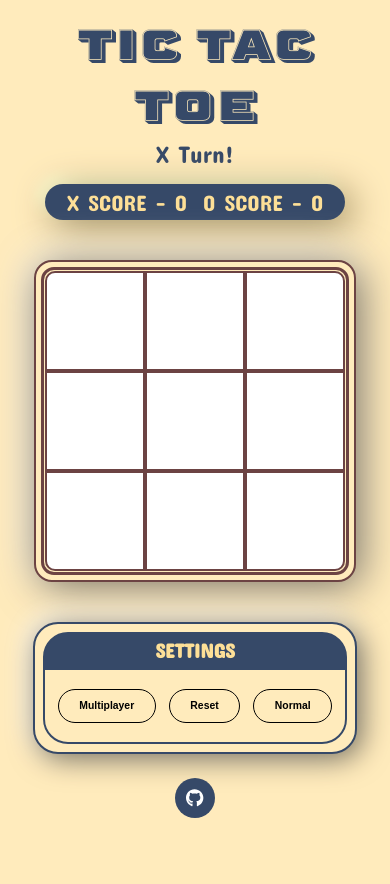
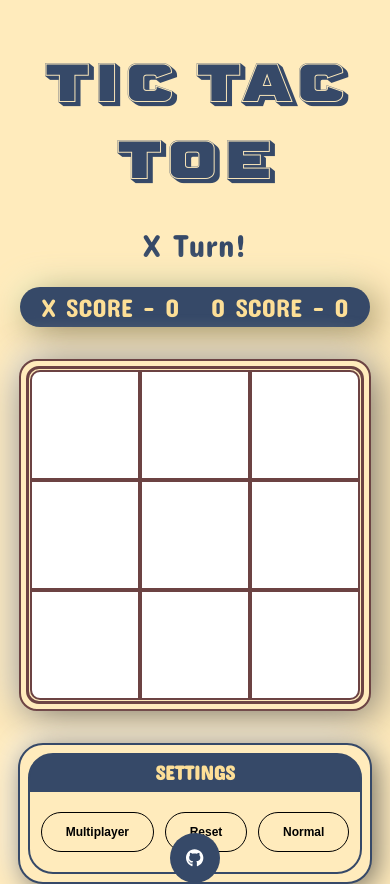
Before and after one commit to dzikriemursyid/tic-tac-toe, a React (Vite) app: page / in a window 390 px wide. Before the commit the page ends 860 px from the top, so only its background shows below. Built offline with nearby package versions, Linux system fonts and the light colour scheme; a web font is replaced by a local one.

Commit message:
Fix: Add media query to adjust the screen in mobile view

```diff
--- a/src/App.css
+++ b/src/App.css
@@ -3,34 +3,36 @@
   flex-direction: column;
   align-items: center;
   width: 98vw;
-  min-height: 635px;
+  height: 70vh;
 }
 
 .status {
   font-family: "Concert One", sans-serif;
   color: #364968;
-  font-size: 1.5rem;
-  margin-bottom: 1rem;
+  font-size: 2rem;
+  margin-bottom: 1.5rem;
 }
+
 .hidden {
   display: none;
 }
+
 .scoreboard {
   flex-shrink: 0;
   display: flex;
   justify-content: center;
   align-items: center;
-  width: 300px;
-  height: 2rlh;
+  width: 350px;
+  height: 40px;
   font-family: "Concert One", sans-serif;
   color: #fddf97;
   background-color: #364968;
-  font-size: 1.4rem;
+  font-size: 1.6rem;
   border-radius: 25px;
-  box-shadow: 7px 7px 37px #98865b, -7px -7px 15px #ffffd3;
+  box-shadow: 7px 7px 37px #98865b, -7px -7px 30px #ffffd3;
 }
 .scoreboard span {
-  margin: 0 0.5rem;
+  margin: 0 1rem;
 }
 
 .square-container-border {
@@ -38,14 +40,14 @@
   border: 2px solid #6c4343;
   border-radius: 18px;
   background: #ffebbc;
-  box-shadow: 5px 5px 42px #786e58, -5px -5px 42px #ffffff;
-  margin: 2.5rem;
+  box-shadow: 5px 5px 42px #786e58, -5px -5px 35px #ffffff;
+  margin: 2rem;
 }
 .square-container {
   padding: 1px;
   border: 3px solid #6c4343;
   border-radius: 13px;
-  width: 300px;
+  width: 330px;
   display: flex;
   flex-wrap: wrap;
   -webkit-border-radius: 13px;
@@ -58,14 +60,14 @@
   font-weight: 400;
   font-style: normal;
   border: 2px solid #6c4343;
-  width: 100px;
-  height: 100px;
+  width: 110px;
+  height: 110px;
   display: flex;
   justify-content: center;
   align-items: center;
   box-sizing: border-box;
   background-color: white;
-  font-size: 45px;
+  font-size: 4rem;
   font-weight: bold;
   cursor: pointer;
   transition: 0.5s;
@@ -107,7 +109,7 @@
   border: 2px solid #364968;
   border-radius: 25px;
   background: #ffebbc;
-  box-shadow: 5px 5px 29px #756c56, -5px -5px 29px #ffffff;
+  box-shadow: 5px 5px 29px #756c56, -5px -5px 35px #ffffff;
 }
 .settings-title {
   display: flex;
@@ -116,8 +118,8 @@
   background-color: #364968;
   border: 2px solid #364968;
   color: #fddf97;
-  width: 300px;
-  height: 1.8rlh;
+  width: 330px;
+  height: 33px;
   font-family: "Concert One", sans-serif;
   font-weight: 400;
   font-style: normal;
@@ -132,8 +134,8 @@
   display: flex;
   justify-content: space-evenly;
   align-items: center;
-  width: 300px;
-  height: 4rlh;
+  width: 330px;
+  height: 80px;
   border: 2px solid #364968;
   border-radius: 0px 0px 25px 25px;
   -webkit-border-radius: 0px 0px 25px 25px;
@@ -146,7 +148,7 @@
   background-color: #ffebbc;
   color: black;
   border-radius: 10em;
-  font-size: 0.65rem;
+  font-size: 0.75rem;
   font-weight: 600;
   padding: 1em 2em;
   cursor: pointer;
@@ -164,3 +166,51 @@
   transform: translateY(2px) translateX(1px);
   box-shadow: 0 0 0 0 black;
 }
+
+@media screen and (max-width: 480px) and (max-height: 800px) {
+  .board-game {
+    height: 77vh;
+  }
+  .status {
+    font-size: 1.8rem;
+    margin-bottom: 1.5rem;
+  }
+  .scoreboard {
+    width: 280px;
+    height: 30px;
+    font-size: 1.2rem;
+    box-shadow: 7px 7px 37px #98865b, -7px -7px 18px #ffffd3;
+  }
+  .square-container-border {
+    margin: 1.8rem;
+    box-shadow: 5px 5px 42px #786e58, -5px -5px 18px #ffffff;
+  }
+  .square-container {
+    width: 240px;
+  }
+  .square {
+    width: 80px;
+    height: 80px;
+    font-size: 3rem;
+  }
+  .settings {
+    border-radius: 28px;
+    box-shadow: 5px 5px 29px #756c56, -5px -5px 18px #ffffff;
+    -webkit-border-radius: 28px;
+    -moz-border-radius: 28px;
+    -ms-border-radius: 28px;
+    -o-border-radius: 28px;
+  }
+  .settings-title {
+    width: 280px;
+    height: 25px;
+    font-size: 15px;
+  }
+  .settings-btn-container {
+    width: 280px;
+    height: 60px;
+  }
+  .setting-btn {
+    font-size: 0.65rem;
+  }
+}
--- a/src/Icon.css
+++ b/src/Icon.css
@@ -1,10 +1,10 @@
 .Btn {
-  margin: 0.2rem;
+  margin-top: 1rem;
   font-size: 0.8rem;
   border: none;
   border-radius: 50%;
-  width: 40px;
-  height: 40px;
+  width: 50px;
+  height: 50px;
   display: flex;
   align-items: center;
   justify-content: center;
@@ -33,7 +33,7 @@
 }
 
 .Btn:hover {
-  width: 110px;
+  width: 150px;
   transition-duration: 0.4s;
   border-radius: 30px;
 }
@@ -47,3 +47,14 @@
   opacity: 0;
   transition-duration: 0.3s;
 }
+
+@media screen and (max-width: 480px) and (max-height: 800px) {
+  .Btn {
+    width: 40px;
+    height: 40px;
+  }
+
+  .text {
+    width: 100px;
+  }
+}
--- a/src/index.css
+++ b/src/index.css
@@ -4,6 +4,7 @@ body {
   font-style: normal;
   background-color: #ffebbc;
   box-sizing: border-box;
+  font-size: 35px;
 }
 .container {
   display: flex;
@@ -13,11 +14,17 @@ body {
 }
 .title {
   font-family: "Barber", system-ui;
-  font-size: 50px;
-  margin-top: 0.2rem;
-  margin-bottom: 0.4rem;
+  font-size: 4rem;
+  margin: 2rem;
   font-weight: normal;
   color: #364968;
   cursor: default;
   text-align: center;
 }
+
+@media screen and (max-width: 480px) and (max-height: 800px) {
+  .title {
+    font-size: 2.8rem;
+    margin: 0.8rem;
+  }
+}
```
